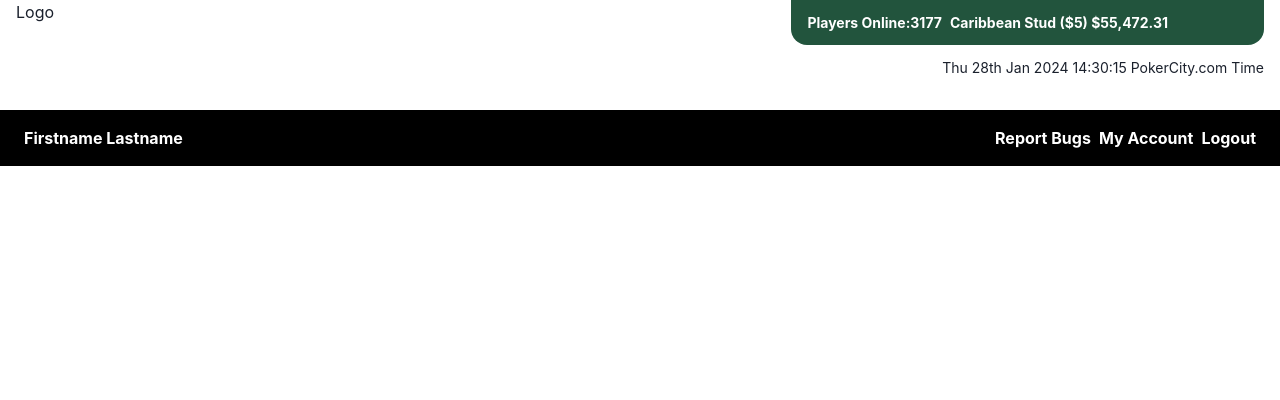
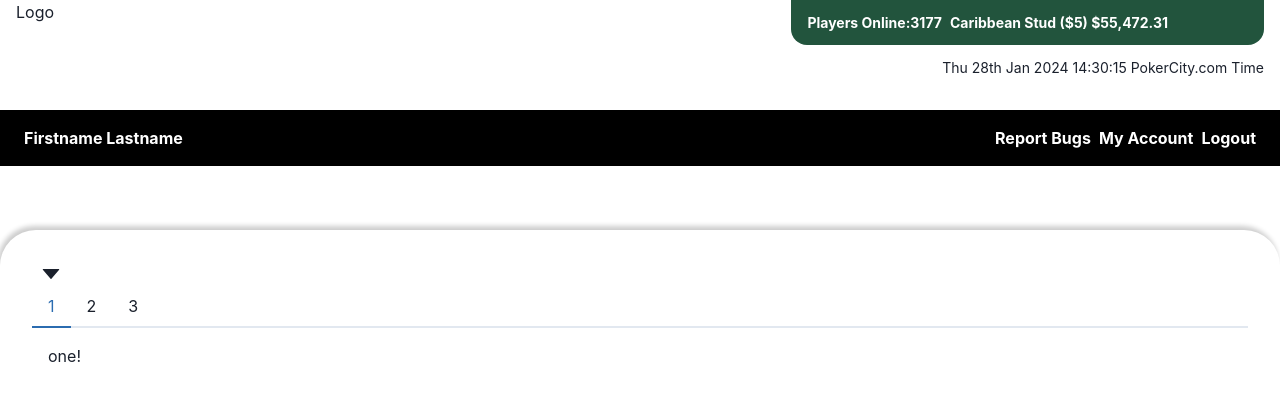
Before and after one commit to Anamika-nandi/functional-app, a React (Vite) app: page / in a window 1280 px wide. Shown: the top 400 px of the page. Built offline with nearby package versions, Linux system fonts and the light colour scheme.

Commit message:
poker tabs created

```diff
--- a/src/components/PokerTabs.jsx
+++ b/src/components/PokerTabs.jsx
@@ -1,11 +1,44 @@
-import { Tabs, TabList, TabPanels, Tab, TabPanel } from "@chakra-ui/react";
+import {
+  Tabs,
+  TabList,
+  TabPanels,
+  TabPanel,
+  useTab,
+  useMultiStyleConfig,
+  Button,
+  Box,
+  VStack,
+  Icon,
+  Grid,
+} from "@chakra-ui/react";
+import React from "react";
+import { AiFillCaretDown } from "react-icons/ai";
 const PokerTabs = () => {
+  const CustomTab = React.forwardRef((props, ref) => {
+    const tabProps = useTab({ ...props, ref });
+    const isSelected = !!tabProps["aria-selected"];
+
+    const styles = useMultiStyleConfig("Tabs", tabProps);
+
+    return (
+      <VStack spacing="0">
+        <Grid placeItems="center" boxSize="6">
+          {" "}
+          {isSelected ? <Icon as={AiFillCaretDown} boxSize="6" /> : <Box />}
+        </Grid>
+        <Button __css={styles.tab} {...tabProps}>
+          {tabProps.children}
+        </Button>
+      </VStack>
+    );
+  });
+
   return (
     <Tabs>
       <TabList>
-        <Tab>1</Tab>
-        <Tab>2</Tab>
-        <Tab>3</Tab>
+        <CustomTab>1</CustomTab>
+        <CustomTab>2</CustomTab>
+        <CustomTab>3</CustomTab>
       </TabList>
 
       <TabPanels>
--- /dev/null
+++ b/src/components/RoundLayout.jsx
@@ -0,0 +1,17 @@
+import { Box } from "@chakra-ui/react";
+
+const RoundLayout = ({ children }) => {
+  return (
+    <Box
+      p="8"
+      boxShadow="-2px -4px 5px rgba(0,0,0,0.2)"
+      mt="16"
+      borderTopRadius="36px"
+      minH="80dvh"
+    >
+      {children}
+    </Box>
+  );
+};
+
+export default RoundLayout;
--- a/src/pages/home/Home.jsx
+++ b/src/pages/home/Home.jsx
@@ -1,9 +1,14 @@
+import PokerTabs from "../../components/PokerTabs";
+import RoundLayout from "../../components/RoundLayout";
 import Header from "./Header";
 
 const Home = () => {
   return (
     <div>
       <Header />
+      <RoundLayout>
+        <PokerTabs />
+      </RoundLayout>
     </div>
   );
 };
```
Also changed, not shown: .eslintrc.cjs.
